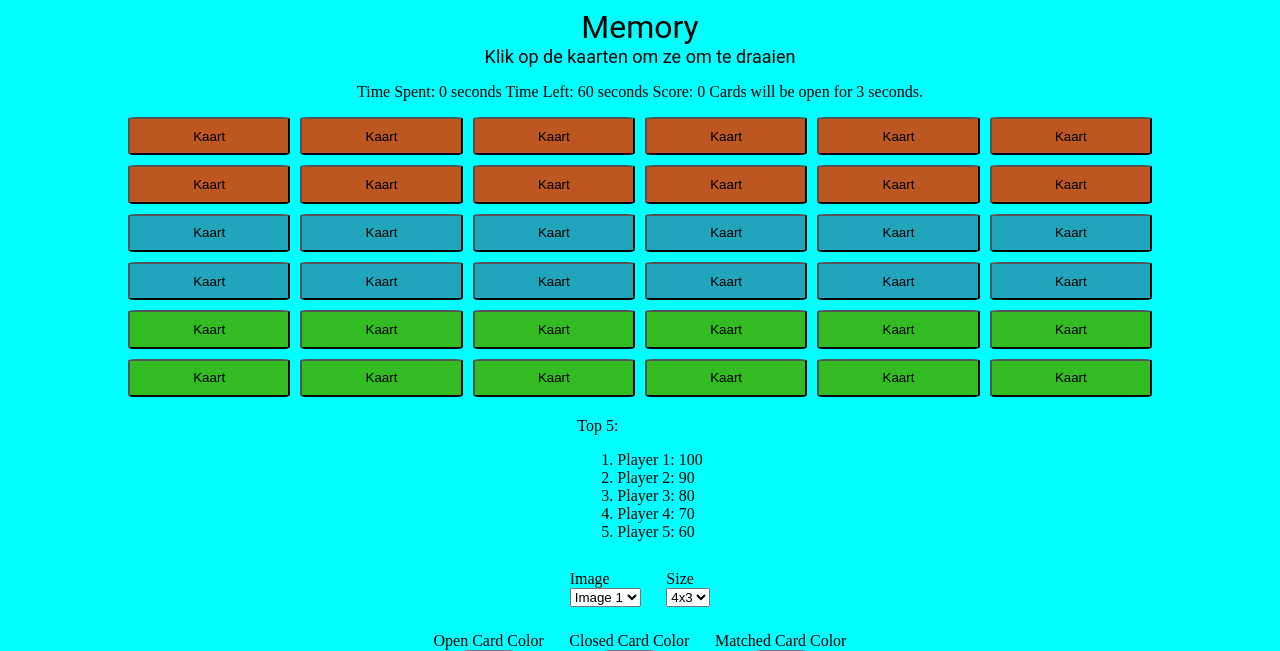
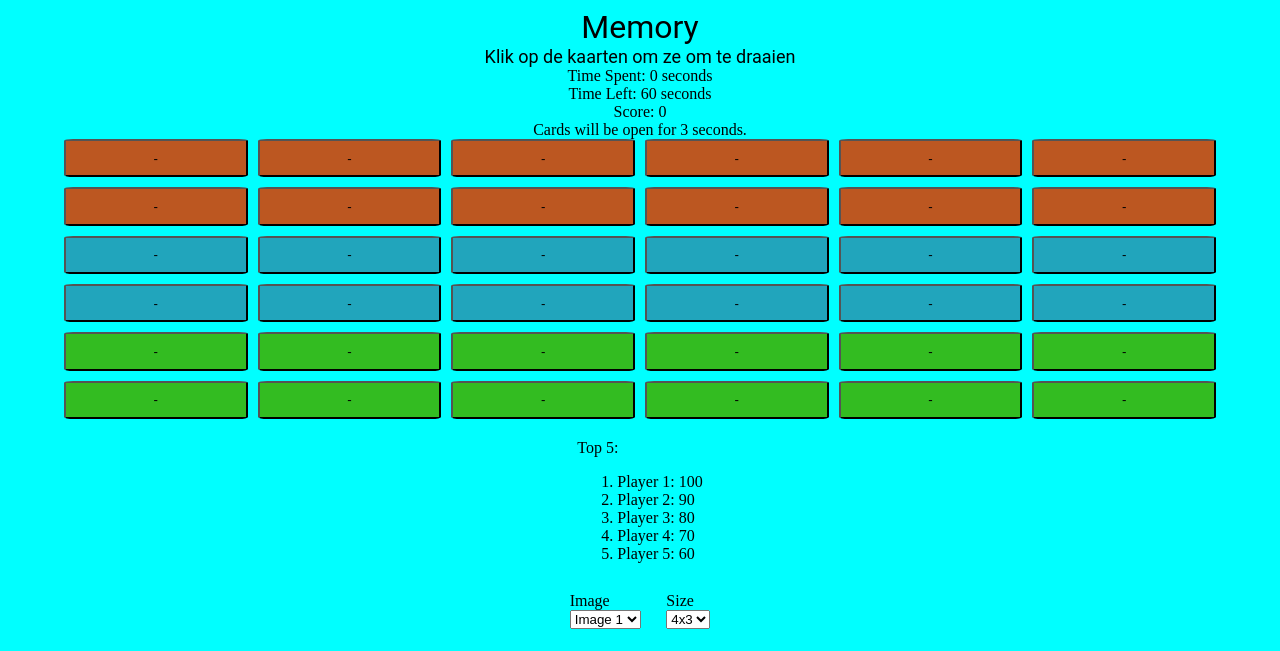
Before and after one commit to MakkerJulian/Memory-Website, a PHP site: page /memory.html in a window 1280 px wide. Shown: the top 651 px of the page. Run offline with PHP 8.4, Linux system fonts and the light colour scheme.

Commit message:
bit more styling

```diff
--- a/memory.css
+++ b/memory.css
@@ -18,9 +18,7 @@
     font-size: large;
 }
 
-.data{
-    display: flex;
-    flex-direction: column;
+.variables{
     text-align: center;
 }
 
@@ -58,7 +56,7 @@
     display: grid;
     grid-template-columns: repeat(6, 1fr);
     grid-gap: 10px;
-    width: 80vw;
+    width: 90vw;
     height: 35vh;
     margin-bottom: 2.5vh;
 }
--- a/memory.html
+++ b/memory.html
@@ -14,30 +14,33 @@
         <p class="title">
             Memory
         </p>
+
         <p class="subtitle">
             Klik op de kaarten om ze om te draaien
         </p>
-        <p class="data">
-            Time Spent: 0 seconds
-            Time Left: 60 seconds
-            Score: 0
+
+        <div class="variables">
+            Time Spent: 0 seconds <br>
+            Time Left: 60 seconds <br>
+            Score: 0 <br>
             Cards will be open for 3 seconds.
-        </p>
+        </div>
+
         <div class="memory">
             <!-- loop from 0 to 36 with adding these cards -->
             <script>
                 for (let i = 0; i < 12; i++) {
-                    document.write('<button class="card close">Kaart</button>');
+                    document.write('<button class="card close">-</button>');
                 }
             </script>
             <script>
                 for (let i = 0; i < 12; i++) {
-                    document.write('<button class="card open">Kaart</button>');
+                    document.write('<button class="card open">-</button>');
                 }
             </script>
             <script>
                 for (let i = 0; i < 12; i++) {
-                    document.write('<button class="card match">Kaart</button>');
+                    document.write('<button class="card match">-</button>');
                 }
             </script>
         </div>
```
